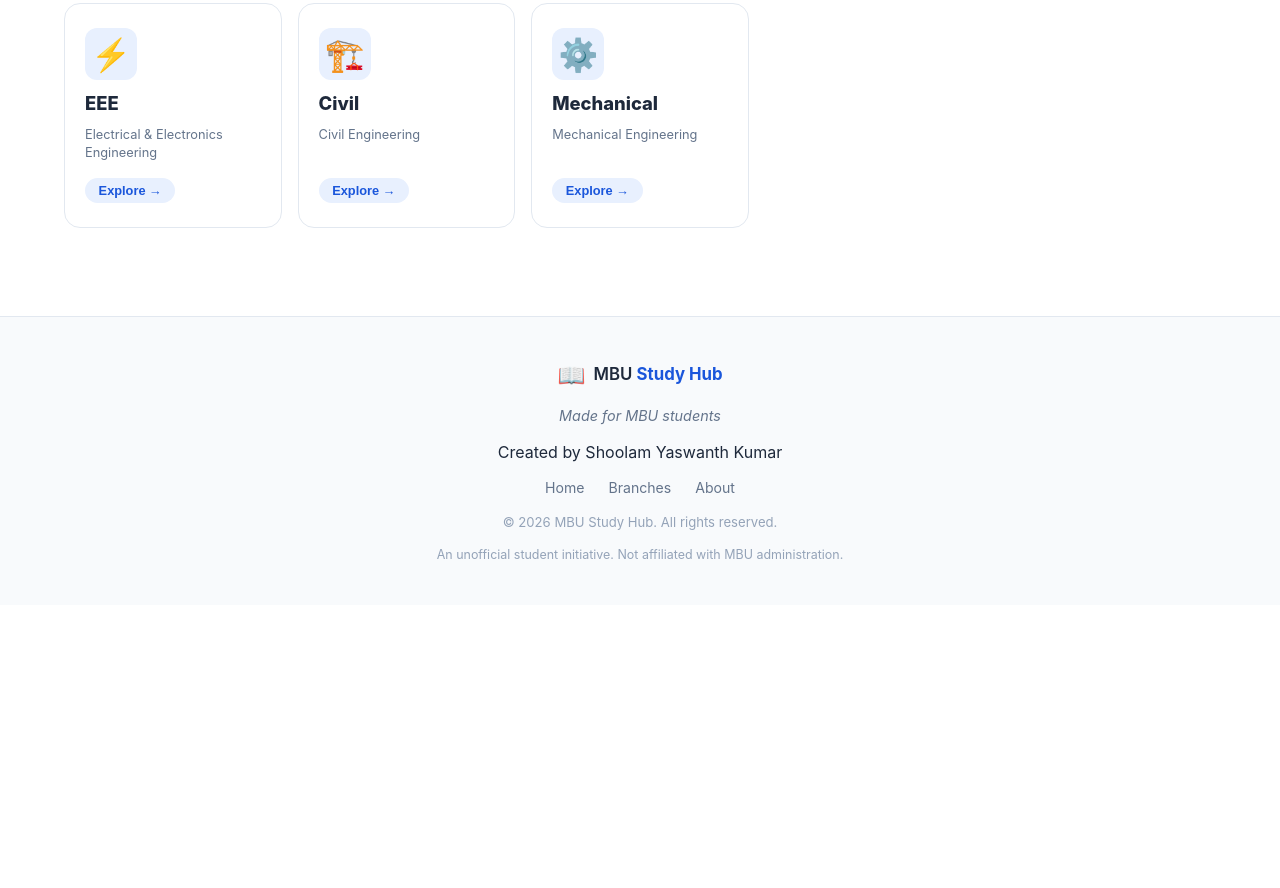
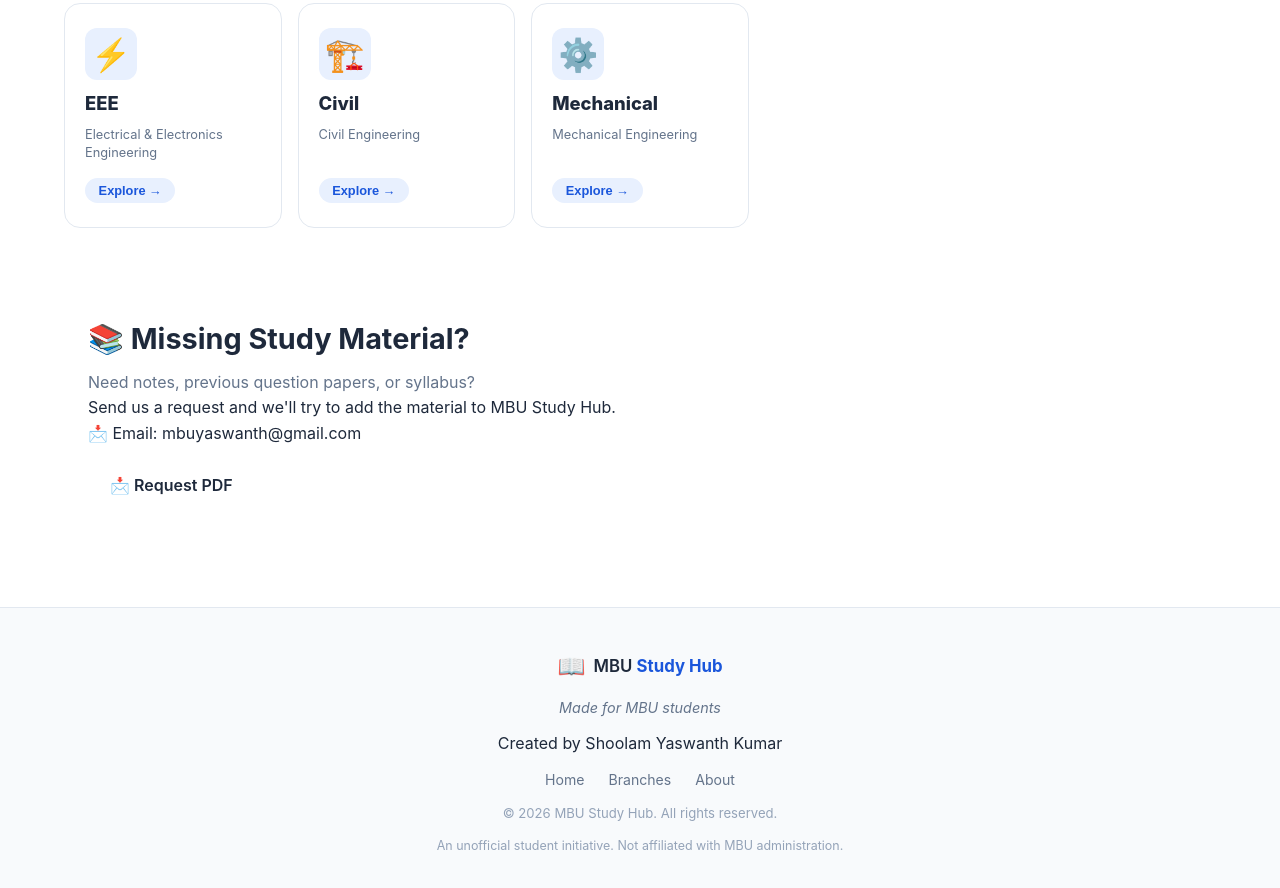
Before and after one commit to mbu-study-hub/mbu-study-Hub, a plain HTML site: page index.html in a window 1280 px wide. Shown: the part 1710-2598 px from the top of the page. Before the commit the page ends 2315 px from the top, so only its background shows below. Drawn offline with nearby package versions, Linux system fonts and the light colour scheme.

Commit message:
Update index.html

```diff
--- a/index.html
+++ b/index.html
@@ -111,6 +111,39 @@
           <h3 class="branch-group-title"><span class="group-icon">⚙️</span> Other Engineering</h3>
           <div class="branch-grid" id="branch-grid-other"></div>
         </div>
+              <!-- REQUEST PDF SECTION -->
+      <div class="section" id="request-pdf-section">
+
+        <h2 class="section-title">📚 Missing Study Material?</h2>
+
+        <p class="section-subtitle">
+          Need notes, previous question papers, or syllabus?
+        </p>
+
+        <p>
+          Send us a request and we'll try to add the material
+          to MBU Study Hub.
+        </p>
+
+        <p>
+          📩 Email:
+          <a href="mailto:mbuyaswanth@gmail.com">
+            mbuyaswanth@gmail.com
+          </a>
+        </p>
+
+        <a
+          href="mailto:mbuyaswanth@gmail.com?subject=PDF%20Request%20-%20MBU%20Study%20Hub"
+          class="btn"
+          style="display:inline-block; padding:12px 22px;
+          border-radius:10px; text-decoration:none;
+          font-weight:600; margin-top:15px;"
+        >
+          📩 Request PDF
+        </a>
+
+      </div>
+      <!-- END REQUEST PDF SECTION -->
       </div>
     </section>
 
```
